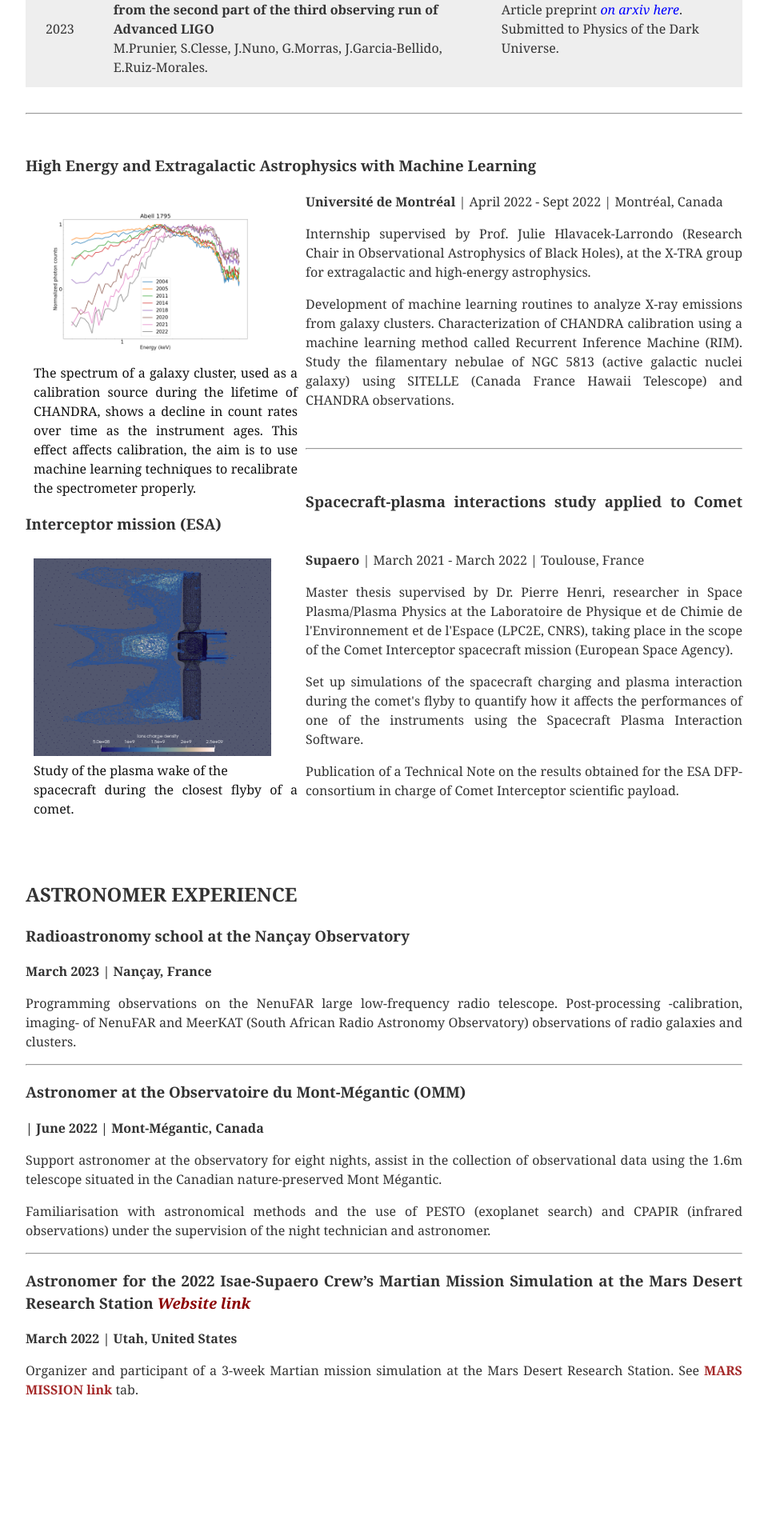
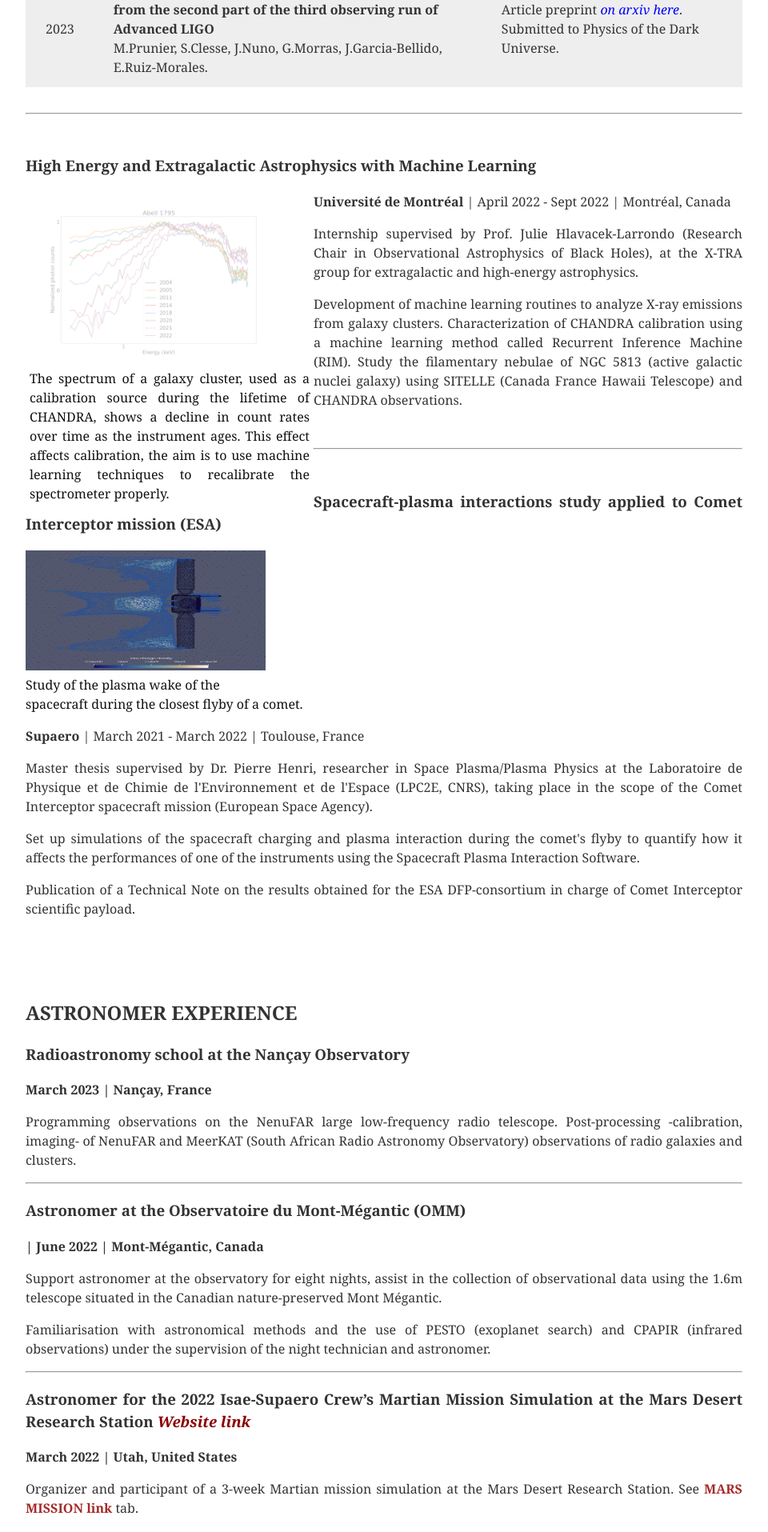
Before and after one commit to MarinePrunier/MarinePrunier.github.io, a Jekyll site: the page built from research.html, in a window 1280 px wide. Shown: the part 1552-3467 px from the top of the page at 80% size, without its empty margins (160-1120 px from the left). Built offline with Jekyll 4.4.1, drawn with Linux system fonts in a browser that asks for light colours; before the commit the page ends 3342 px from its top, so only the background shows below that.

Commit message:
style up

```diff
--- a/assets/css/style.css
+++ b/assets/css/style.css
@@ -142,17 +142,20 @@ main h2 {
   object-fit: cover;
   opacity: 1.0;
 }
-
+.imageContainer > img:hover {
+  width: 500px;
+  height: 200px;
+}
 /* ---------- individual design: plot ---------- */
 .plot {
-  width: 330px;
-  margin: 10px;
+  width: 350px;
+  margin: 5px;
   float: left;
 }
 .plot img {
   width: 90%;
   object-fit: cover;
-  opacity: 1.0;
+  opacity: 0.3;
 }
 
 
--- a/research.html
+++ b/research.html
@@ -87,9 +87,9 @@ header-image: ../images/main/TNG.jpeg
     <br>
 
     <h3>Spacecraft-plasma interactions study applied to Comet Interceptor mission (ESA)</h3>
-    <div class="plot">
+    <div class="imageContainer">
         <a href="https://www.cometinterceptor.space/">
-            <img src="../images/research/CometInterceptor.png" alt="Study of the plasma wake of the spacecraft during the closest flyby of a comet.">
+            <img src="../images/research/CometInterceptor.png" alt="Study of the plasma wake of the spacecraft during the closest flyby of a comet." height="150" width="300" />
             <figcaption>Study of the plasma wake of the <br>  spacecraft during the closest flyby of a comet.</figcaption>
         </a>
         </div>
```
